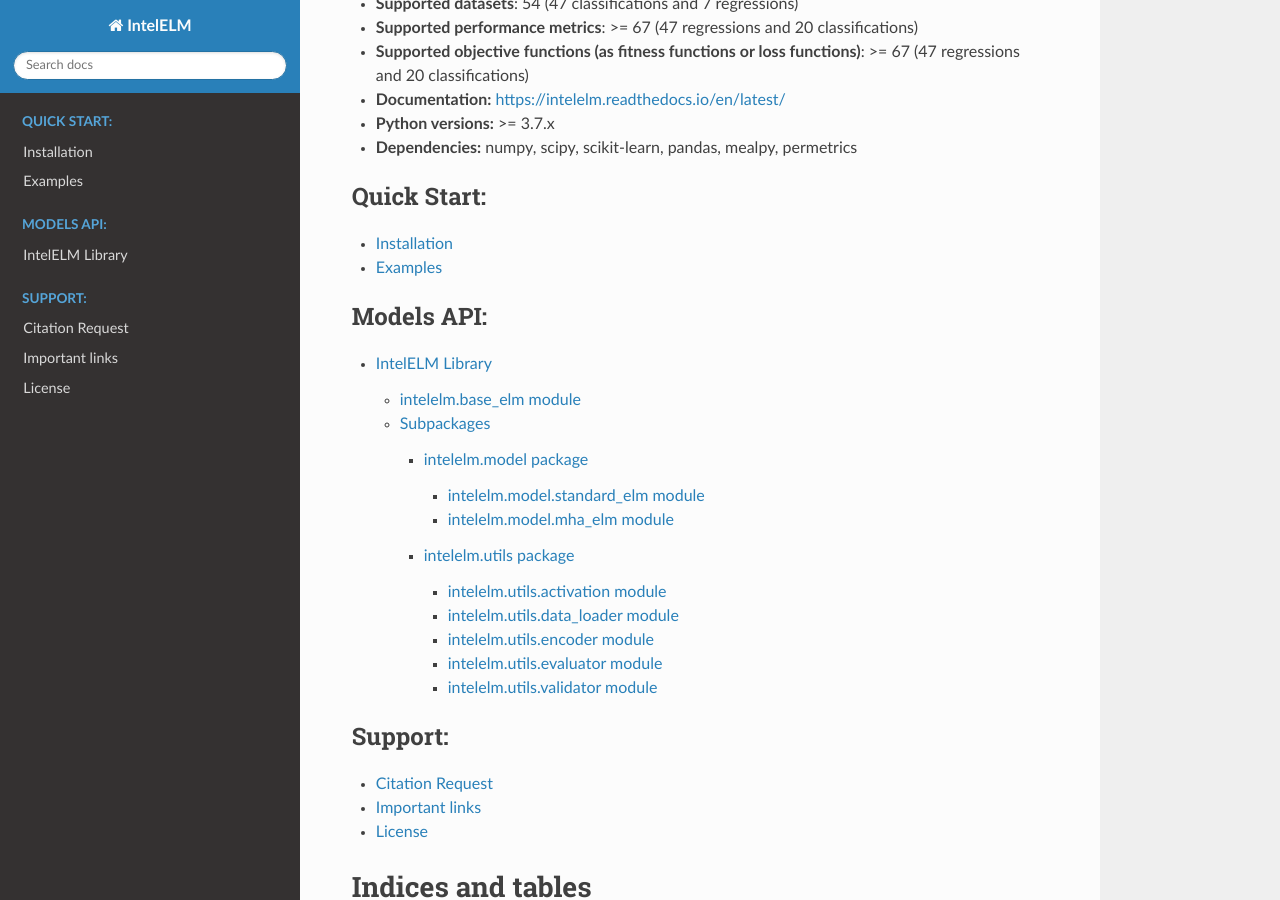
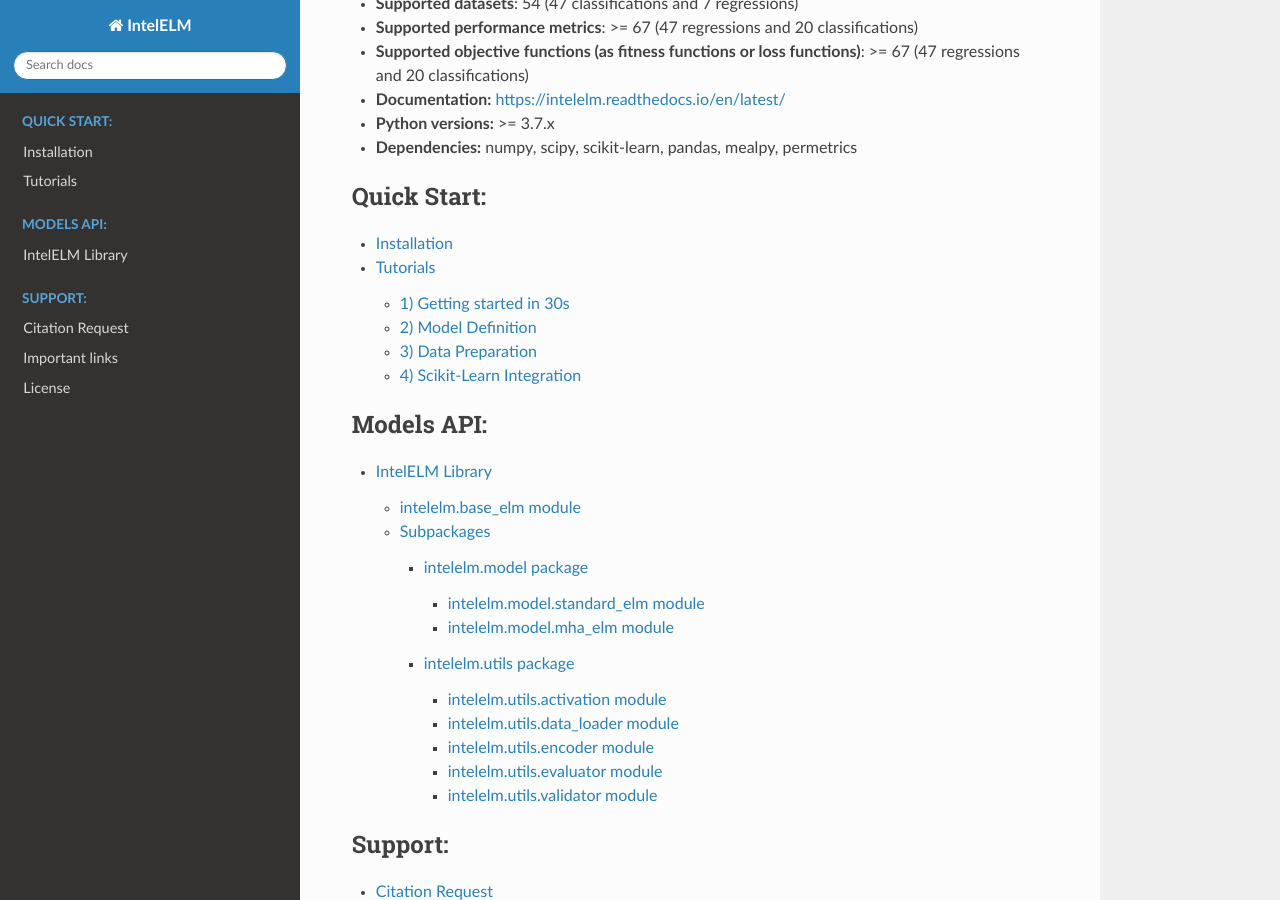
Before and after one commit to thieu1995/IntelELM, a Sphinx documentation site: the page built from docs/source/index.rst, in a window 1280 px wide and 900 px high, scrolled down 588 px. Built offline with Sphinx 7.4.7 and the Read the Docs theme 2.0.0, drawn with Linux system fonts in a browser that asks for light colours; some of the changed lines change nothing that is shown.

Commit message:
Update docs

```diff
--- a/docs/requirements.txt
+++ b/docs/requirements.txt
@@ -6,5 +6,5 @@
 scipy>=1.7.1
 scikit-learn>=1.0.2
 pandas>=1.3.5
-mealpy>=2.5.4
-permetrics>=1.5.0
+mealpy>=3.0.1
+permetrics>=2.0.0
--- a/docs/source/conf.py
+++ b/docs/source/conf.py
@@ -30,7 +30,7 @@
 author = 'Thieu'
 
 # The full version, including alpha/beta/rc tags
-release = '0.1.0'
+release = '1.1.0'
 
 
 # -- General configuration ---------------------------------------------------
--- a/docs/source/index.rst
+++ b/docs/source/index.rst
@@ -6,7 +6,7 @@
 Welcome to IntelELM's documentation!
 ====================================
 
-.. image:: https://img.shields.io/badge/release-1.0.3-yellow.svg
+.. image:: https://img.shields.io/badge/release-1.1.0-yellow.svg
    :target: https://github.com/thieu1995/intelelm/releases
 
 .. image:: https://img.shields.io/pypi/wheel/gensim.svg
--- a/docs/source/pages/quick_start.rst
+++ b/docs/source/pages/quick_start.rst
@@ -2,9 +2,11 @@
 Installation
 ============
 
-* Install the `current PyPI release <https://pypi.python.org/pypi/intelelm />`_::
+There are so many ways to install our library. For example:
 
-   $ pip install intelelm==1.0.3
+* Install from the `PyPI release <https://pypi.python.org/pypi/intelelm />`_::
+
+   $ pip install intelelm==1.1.0
 
 
 * Install directly from source code::
@@ -18,33 +20,130 @@
    $ pip install git+https://github.com/thieu1995/intelelm
 
 
-After installation, you can import IntelELM as any other Python module::
+After installation, you can check the version of IntelELM::
 
    $ python
    >>> import intelelm
    >>> intelelm.__version__
 
-========
-Examples
-========
+=========
+Tutorials
+=========
 
-In this section, we will explore the usage of the IntelELM model with the assistance of a dataset. While all the
-preprocessing steps mentioned below can be replicated using Scikit-Learn, we have implemented some utility functions
-to provide users with convenience and faster usage.
+-------------------------
+1) Getting started in 30s
+-------------------------
+
+In the example below, we will apply the traditional ELM model to the diabetes prediction problem. This dataset is already available in our library. The
+process consists of the following steps:
+	* Import libraries
+	* Load and split dataset
+	* Scale dataset
+	* Define the model
+	* Train the model
+	* Test the model
+	* Evaluate the model
+
+.. code-block:: python
+
+	## Import libraries
+	import numpy as np
+	from intelelm import get_dataset, ElmRegressor
+
+	## Load dataset
+	data = get_dataset("diabetes")
+	data.split_train_test(test_size=0.2, random_state=2)
+	print(data.X_train.shape, data.X_test.shape)
+
+	## Scale dataset
+	data.X_train, scaler_X = data.scale(data.X_train, scaling_methods=('minmax', ))
+	data.X_test = scaler_X.transform(data.X_test)
+
+	data.y_train, scaler_y = data.scale(data.y_train, scaling_methods=('minmax', ))
+	data.y_test = scaler_y.transform(np.reshape(data.y_test, (-1, 1)))
+
+	## Define the model
+	model = ElmRegressor(hidden_size=10, act_name="elu")
+
+	## Test the model
+	model.fit(data.X_train, data.y_train)
+
+	## Test the model
+	y_pred = model.predict(data.X_test)
+
+	## Evaluate the model
+	print(model.score(data.X_test, data.y_test, method="RMSE"))
+	print(model.scores(data.X_test, data.y_test, list_methods=("RMSE", "MAPE")))
+	print(model.evaluate(y_true=data.y_test, y_pred=y_pred, list_metrics=("MAPE", "R2", "NSE")))
 
 
-**Combine IntelELM library like a normal library with scikit-learn**::
+As you can see, it is very similar to any other Estimator model in the Scikit-Learn library. They only differ in the model definition part.
+In the provided example, we used the ElmRegressor from the library, which is specifically designed for Extreme Learning Machines. However, the overall
+workflow follows the familiar pattern of loading data, preprocessing, training, and evaluating the model.
+
+
+-------------------
+2) Model Definition
+-------------------
+
+**Metaheuristic Optimization-based ELM model**
+If you want to use the Whale Optimization-based ELM (WO-ELM) model, you can change the model definition like this:
+
+.. code-block:: python
+
+	from intelelm import MhaElmRegressor
+
+	opt_paras = {"name": "WOA", "epoch": 100, "pop_size": 30}
+	model = MhaElmRegressor(hidden_size=10, act_name="elu", obj_name="MSE",
+			optimizer="OriginalWOA", optimizer_paras=opt_paras, verbose=False)
+
+In the example above, I had to import the MhaElmRegressor class. This is the class that contains all Metaheuristics-based ELM models for regression problems.
+Then, I defined parameters for the Whale Optimization algorithm. And I defined parameters for the Whale Optimization-based ELM model.
+
+
+**What about hybrid model for Classification problem**
+
+In case you want to use the model for a classification problem, you need to import either the ElmClassifier class (this is the traditional ELM model) or the
+MhaElmClassifier class (these are hybrid models combining metaheuristics algorithms and ELM networks).
+
+.. code-block:: python
+
+	from intelelm import ElmClassifier
+
+	model = ElmClassifier(hidden_size=10, act_name="elu")
+
+
+
+.. code-block:: python
+
+	from intelelm import ElmClassifier
+
+	opt_paras = {"name": "GA", "epoch": 100, "pop_size": 30}
+	model = MhaElmClassifier(hidden_size=10, act_name="elu", obj_name="BSL",
+			optimizer="BaseGA", optimizer_paras=opt_paras, verbose=False)
+
+
+-------------------
+3) Data Preparation
+-------------------
+
+
+If you want to use your own data, it's straightforward. You won't need to load the data into our Data class. However, you'll need to use the Scikit-Learn
+library to split and scale the data.
+
+
+.. code-block:: python
 
 	### Step 1: Importing the libraries
 	import pandas as pd
 	from sklearn.model_selection import train_test_split
 	from sklearn.preprocessing import MinMaxScaler, LabelEncoder
-	from intelelm import MhaElmRegressor, MhaElmClassifier
+	from intelelm import MhaElmClassifier
 
 	#### Step 2: Reading the dataset
 	dataset = pd.read_csv('Position_Salaries.csv')
-	X = dataset.iloc[:, 1:2].values
-	y = dataset.iloc[:, 2].values
+	X = dataset.iloc[:, 1:2].values         # This is features
+	y = dataset.iloc[:, 2].values           # This is output
 
 	#### Step 3: Next, split dataset into train and test set
 	X_train, X_test, y_train, y_test = train_test_split(X, y, test_size=0.2, shuffle=True, random_state=100)
@@ -62,35 +161,25 @@
 
 	#### Step 5: Fitting ELM-based model to the dataset
 
-	##### 5.1: Use standard ELM model for regression problem
-	regressor = ElmRegressor(hidden_size=10, act_name="relu")
-	regressor.fit(X_train, y_train)
+	##### 5.1: Use standard ELM model for classification problem
+	classifer = ElmClassifier(hidden_size=10, act_name="tanh")
 
-	##### 5.2: Use standard ELM model for classification problem
-	classifer = ElmClassifier(hidden_size=10, act_name="tanh")
-	classifer.fit(X_train, y_train)
-
-	##### 5.3: Use Metaheuristic-based ELM model for regression problem
-	print(MhaElmClassifier.SUPPORTED_OPTIMIZERS)
-	print(MhaElmClassifier.SUPPORTED_REG_OBJECTIVES)
-	opt_paras = {"name": "GA", "epoch": 10, "pop_size": 30}
-	regressor = MhaElmRegressor(hidden_size=10, act_name="elu", obj_name="RMSE", optimizer="BaseGA", optimizer_paras=opt_paras)
-	regressor.fit(X_train, y_train)
-
-	##### 5.4: Use Metaheuristic-based ELM model for classification problem
+	##### 5.2: Use Metaheuristic-based ELM model for classification problem
 	print(MhaElmClassifier.SUPPORTED_OPTIMIZERS)
 	print(MhaElmClassifier.SUPPORTED_CLS_OBJECTIVES)
 	opt_paras = {"name": "GA", "epoch": 10, "pop_size": 30}
 	classifier = MhaElmClassifier(hidden_size=10, act_name="elu", obj_name="KLDL", optimizer="BaseGA", optimizer_paras=opt_paras)
-	classifier.fit(X_train, y_train)
 
-	#### Step 6: Predicting a new result
+	#### Step 6: Traint the model
+	classifer.fit(X_train, y_train)
+
+	#### Step 7: Predicting a new result
 	y_pred = regressor.predict(X_test)
 
 	y_pred_cls = classifier.predict(X_test)
 	y_pred_label = le_y.inverse_transform(y_pred_cls)
 
-	#### Step 7: Calculate metrics using score or scores functions.
+	#### Step 8: Calculate metrics using score or scores functions.
 	print("Try my AS metric with score function")
 	print(regressor.score(data.X_test, data.y_test, method="AS"))
 
@@ -98,72 +187,46 @@
 	print(classifier.scores(data.X_test, data.y_test, list_methods=["AS", "PS", "F1S", "CEL", "BSL"]))
 
 
-**Utilities everything that IntelELM provided**::
-
-	### Step 1: Importing the libraries
-	from intelelm import ElmRegressor, ElmClassifier, MhaElmRegressor, MhaElmClassifier, get_dataset
-
-	#### Step 2: Reading the dataset
-	data = get_dataset("aniso")
-
-	#### Step 3: Next, split dataset into train and test set
-	data.split_train_test(test_size=0.2, shuffle=True, random_state=100)
-
-	#### Step 4: Feature Scaling
-	data.X_train, scaler_X = data.scale(data.X_train, scaling_methods="standard")
-	data.X_test = scaler_X.transform(data.X_test)
-
-	data.y_train, scaler_y = data.encode_label(data.y_train)   # This is for classification problem only
-	data.y_test = scaler_y.transform(data.y_test)
-
-	#### Step 5: Fitting ELM-based model to the dataset
-
-	##### 5.1: Use standard ELM model for regression problem
-	regressor = ElmRegressor(hidden_size=10, act_name="relu")
-	regressor.fit(data.X_train, data.y_train)
-
-	##### 5.2: Use standard ELM model for classification problem
-	classifer = ElmClassifier(hidden_size=10, act_name="tanh")
-	classifer.fit(data.X_train, data.y_train)
-
-	##### 5.3: Use Metaheuristic-based ELM model for regression problem
-	print(MhaElmClassifier.SUPPORTED_OPTIMIZERS)
-	print(MhaElmClassifier.SUPPORTED_REG_OBJECTIVES)
-	opt_paras = {"name": "GA", "epoch": 10, "pop_size": 30}
-	regressor = MhaElmRegressor(hidden_size=10, act_name="elu", obj_name="RMSE", optimizer="BaseGA", optimizer_paras=opt_paras)
-	regressor.fit(data.X_train, data.y_train)
-
-	##### 5.4: Use Metaheuristic-based ELM model for classification problem
-	print(MhaElmClassifier.SUPPORTED_OPTIMIZERS)
-	print(MhaElmClassifier.SUPPORTED_CLS_OBJECTIVES)
-	opt_paras = {"name": "GA", "epoch": 10, "pop_size": 30}
-	classifier = MhaElmClassifier(hidden_size=10, act_name="elu", obj_name="KLDL", optimizer="BaseGA", optimizer_paras=opt_paras)
-	classifier.fit(data.X_train, data.y_train)
-
-	#### Step 6: Predicting a new result
-	y_pred = regressor.predict(data.X_test)
-
-	y_pred_cls = classifier.predict(data.X_test)
-	y_pred_label = scaler_y.inverse_transform(y_pred_cls)
-
-	#### Step 7: Calculate metrics using score or scores functions.
-	print("Try my AS metric with score function")
-	print(regressor.score(data.X_test, data.y_test, method="AS"))
-
-	print("Try my multiple metrics with scores function")
-	print(classifier.scores(data.X_test, data.y_test, list_methods=["AS", "PS", "F1S", "CEL", "BSL"]))
-
-	print("Try my evaluate functions")
-	print(regressor.evaluate(data.y_test, y_pred, list_metrics=("RMSE", "MAE", "MAPE", "NSE", "R2")))
-
-	#### Save results
-	regressor.save_loss_train(save_path="history", filename="loss_train.csv")
-	regressor.save_metrics(data.y_test, y_pred, list_metrics=("R2", "MAPE", "MAE", "MSE"), save_path="history", filename="metrics.csv")
-
-
 A real-world dataset contains features that vary in magnitudes, units, and range. We would suggest performing
 normalization when the scale of a feature is irrelevant or misleading. Feature Scaling basically helps to normalize
 the data within a particular range.
+
+
+---------------------------
+4) Scikit-Learn Integration
+---------------------------
+
+There's no need to delve further into this issue. The classes in the IntelELM library inherit from the BaseEstimator class from the Scikit-Learn library.
+Therefore, the features provided by the Scikit-Learn library can be utilized by the classes in the IntelELM library.
+
+
+In the example below, we use the Whale Optimization-based ELM model as the base model for the recursive feature selection method for feature selection problem.
+
+.. code-block:: python
+
+	# import necessary class, modules, and functions
+	from intelelm import Data, MhaElmRegressor
+	from sklearn.feature_selection import RFE
+
+	# load X features and y label from file
+	X, y = load_my_data() # Assumption that this is loading data function
+
+	# create data object
+	data = Data(X, y)
+
+	# create model and selector
+	opt_paras = {"name": "GA", "epoch": 100, "pop_size": 30}
+	model = MhaElmRegressor(hidden_size=10, act_name="relu", obj_name="MSE",
+			optimizer="BaseGA", optimizer_paras=opt_paras, verbose=False)
+
+	selector = RFE(estimator=model)
+	selector.fit(X_train, y_train)
+
+	# get the final dataset
+	data.X_train = data.X_train[selector.support_]
+	data.X_test = data.X_test[selector.support_]
+	print(f'Ranking of features from Recursive FS: {selector.ranking_}')
+
 
 .. toctree::
    :maxdepth: 4
```
